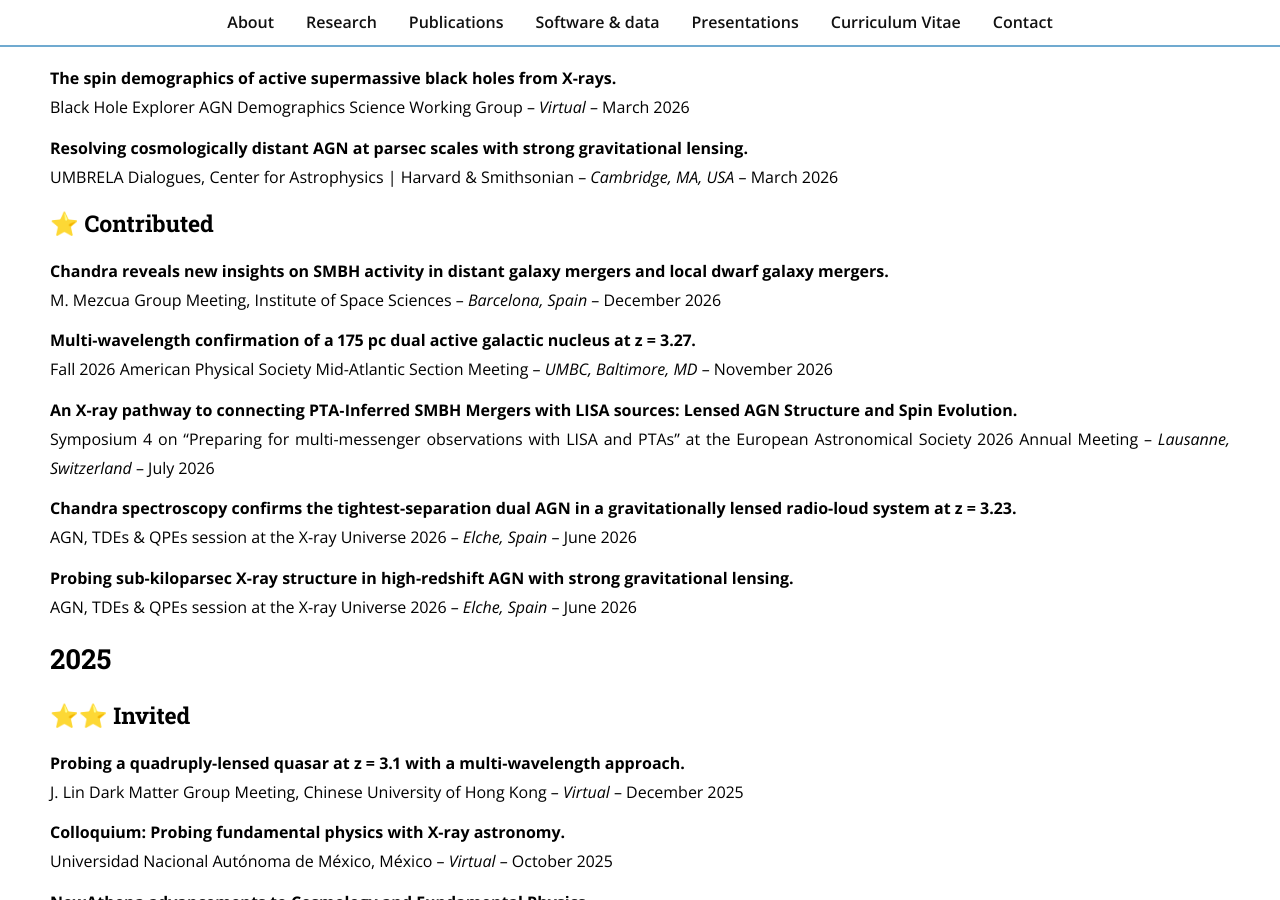
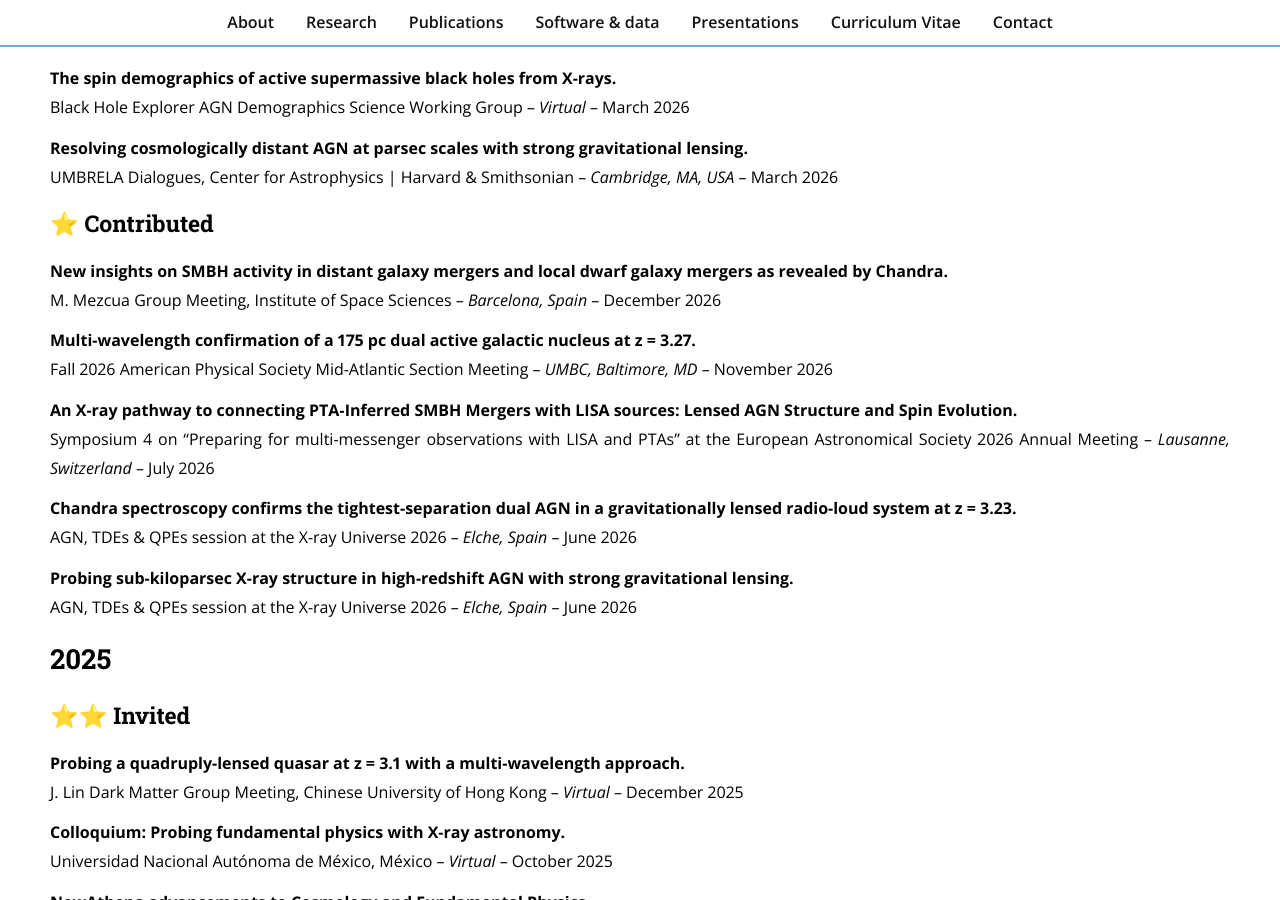
Before and after one commit to jsiskreynes-astro/jsiskreynes-astro.github.io, a Jekyll site: the page built from presentations.md, in a window 1280 px wide and 900 px high, scrolled down 969 px. Built offline with Jekyll 4.4.1, drawn with Linux system fonts in a browser that asks for light colours; nearby versions of some CDN libraries.

Commit message:
Update presentations.md

```diff
--- a/presentations.md
+++ b/presentations.md
@@ -44,7 +44,7 @@ UMBRELA Dialogues, Center for Astrophysics | Harvard & Smithsonian -- *Cambridge
 
 ### ⭐ Contributed
 
-**Chandra reveals new insights on SMBH activity in distant galaxy mergers and local dwarf galaxy mergers.** <br>
+**New insights on SMBH activity in distant galaxy mergers and local dwarf galaxy mergers as revealed by Chandra.** <br>
 M. Mezcua Group Meeting, Institute of Space Sciences -- *Barcelona, Spain* -- December 2026 <br>
 
 **Multi-wavelength confirmation of a 175 pc dual active galactic nucleus at z = 3.27.** <br>
```
